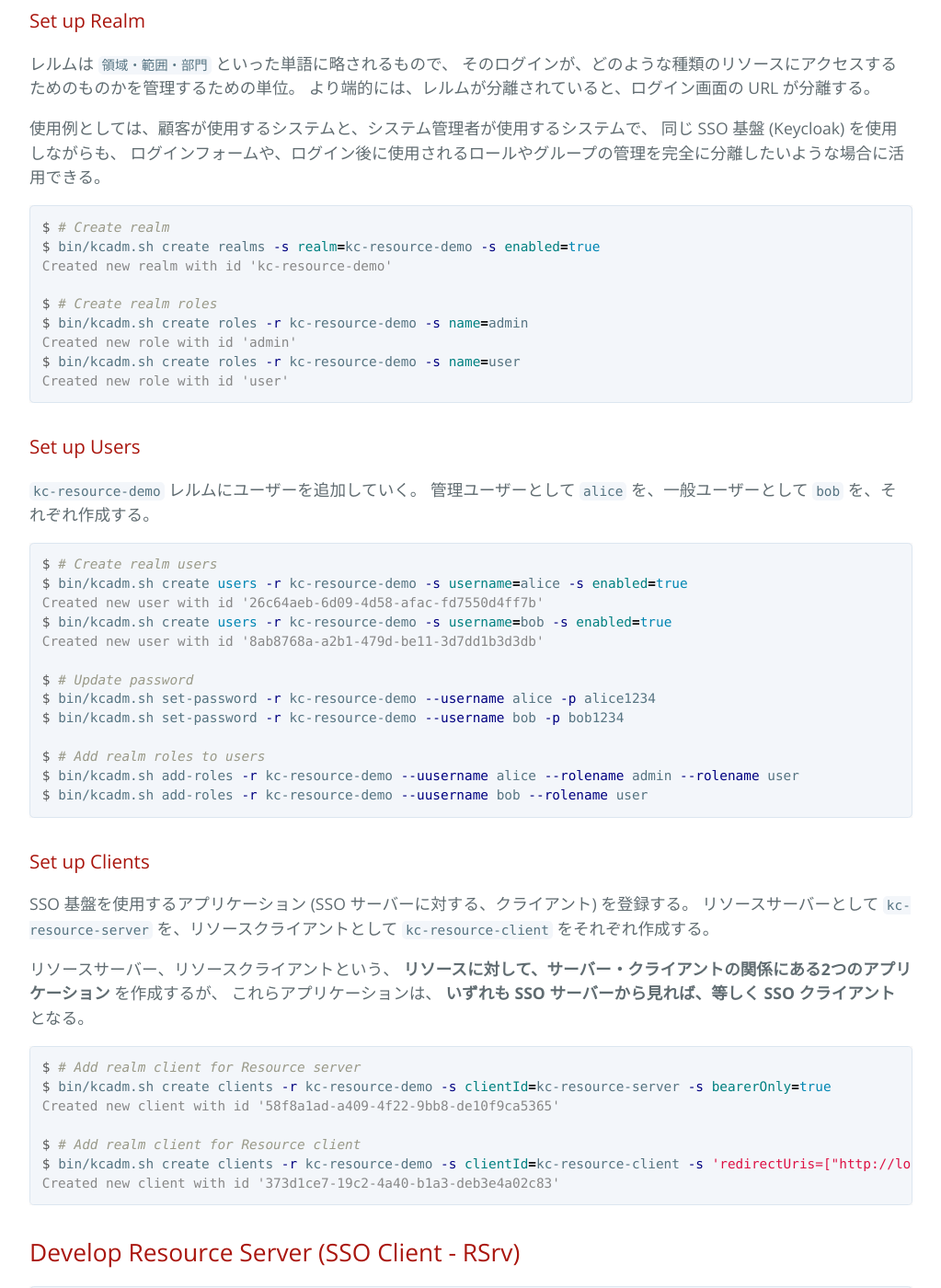
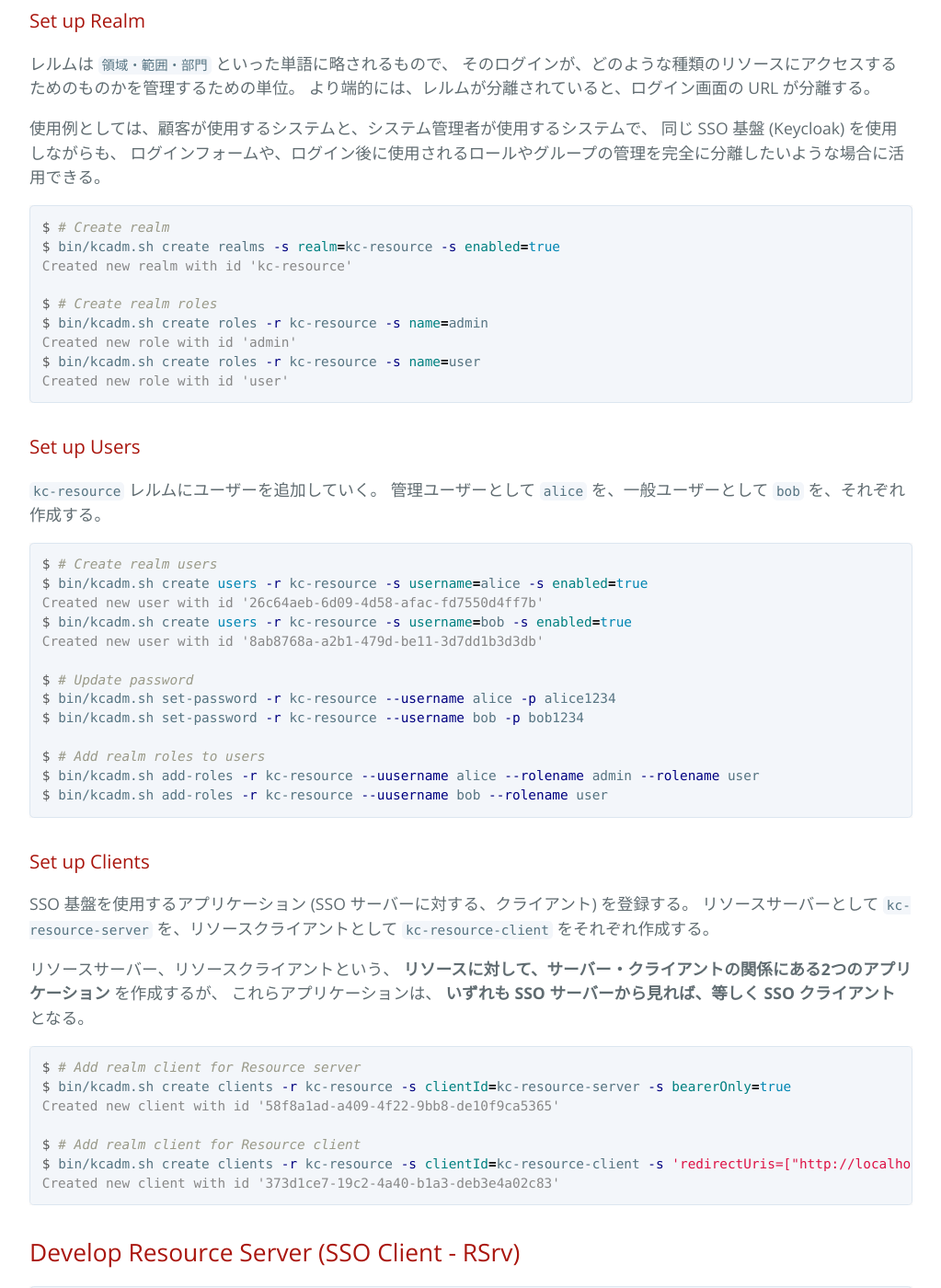
Before and after one commit to yo1000/blog.yo1000.com, a Jekyll site: the page built from _posts/2017-12-18-keycloak-demo.md, in a window 1280 px wide and 1400 px high, scrolled down 1962 px. Shown: the whole window at 92% size, without its empty margins (224-1247 px from the left). Built offline with Jekyll 4.4.1, drawn with Linux system fonts in a browser that asks for light colours; our own code applies the rules of GitHub Pages for plain Markdown files; some of the changed text lies outside the part shown.

Commit message:
Update 2017-12-18-keycloak-demo.md

````diff
--- a/_posts/2017-12-18-keycloak-demo.md
+++ b/_posts/2017-12-18-keycloak-demo.md
@@ -94,35 +94,35 @@
 
 ```console
 $ # Create realm
-$ bin/kcadm.sh create realms -s realm=kc-resource-demo -s enabled=true
-Created new realm with id 'kc-resource-demo'
+$ bin/kcadm.sh create realms -s realm=kc-resource -s enabled=true
+Created new realm with id 'kc-resource'
 
 $ # Create realm roles
-$ bin/kcadm.sh create roles -r kc-resource-demo -s name=admin
+$ bin/kcadm.sh create roles -r kc-resource -s name=admin
 Created new role with id 'admin'
-$ bin/kcadm.sh create roles -r kc-resource-demo -s name=user
+$ bin/kcadm.sh create roles -r kc-resource -s name=user
 Created new role with id 'user'
 ```
 
 ### Set up Users
 
-`kc-resource-demo` レルムにユーザーを追加していく。
+`kc-resource` レルムにユーザーを追加していく。
 管理ユーザーとして `alice` を、一般ユーザーとして `bob` を、それぞれ作成する。
 
 ```console
 $ # Create realm users
-$ bin/kcadm.sh create users -r kc-resource-demo -s username=alice -s enabled=true
+$ bin/kcadm.sh create users -r kc-resource -s username=alice -s enabled=true
 Created new user with id '26c64aeb-6d09-4d58-afac-fd7550d4ff7b'
-$ bin/kcadm.sh create users -r kc-resource-demo -s username=bob -s enabled=true
+$ bin/kcadm.sh create users -r kc-resource -s username=bob -s enabled=true
 Created new user with id '8ab8768a-a2b1-479d-be11-3d7dd1b3d3db'
 
 $ # Update password
-$ bin/kcadm.sh set-password -r kc-resource-demo --username alice -p alice1234
-$ bin/kcadm.sh set-password -r kc-resource-demo --username bob -p bob1234
+$ bin/kcadm.sh set-password -r kc-resource --username alice -p alice1234
+$ bin/kcadm.sh set-password -r kc-resource --username bob -p bob1234
 
 $ # Add realm roles to users
-$ bin/kcadm.sh add-roles -r kc-resource-demo --uusername alice --rolename admin --rolename user
-$ bin/kcadm.sh add-roles -r kc-resource-demo --uusername bob --rolename user
+$ bin/kcadm.sh add-roles -r kc-resource --uusername alice --rolename admin --rolename user
+$ bin/kcadm.sh add-roles -r kc-resource --uusername bob --rolename user
 ```
 
 ### Set up Clients
@@ -135,11 +135,11 @@
 
 ```console
 $ # Add realm client for Resource server
-$ bin/kcadm.sh create clients -r kc-resource-demo -s clientId=kc-resource-server -s bearerOnly=true
+$ bin/kcadm.sh create clients -r kc-resource -s clientId=kc-resource-server -s bearerOnly=true
 Created new client with id '58f8a1ad-a409-4f22-9bb8-de10f9ca5365'
 
 $ # Add realm client for Resource client
-$ bin/kcadm.sh create clients -r kc-resource-demo -s clientId=kc-resource-client -s 'redirectUris=["http://localhost:28080/*"]'
+$ bin/kcadm.sh create clients -r kc-resource -s clientId=kc-resource-client -s 'redirectUris=["http://localhost:28080/*"]'
 Created new client with id '373d1ce7-19c2-4a40-b1a3-deb3e4a02c83'
 ```
 
@@ -180,6 +188,6 @@
 
 ## Refs
 
-[http://www.keycloak.org/](http://www.keycloak.org/)
-[http://www.atmarkit.co.jp/ait/articles/1711/08/news009.html](http://www.atmarkit.co.jp/ait/articles/1711/08/news009.html
+- [http://www.keycloak.org/](http://www.keycloak.org/)
+- [http://www.atmarkit.co.jp/ait/articles/1711/08/news009.html](http://www.atmarkit.co.jp/ait/articles/1711/08/news009.html
 )
````
Also changed, not shown: other parts of _posts/2017-12-18-keycloak-demo.md (+9 -1 lines).
